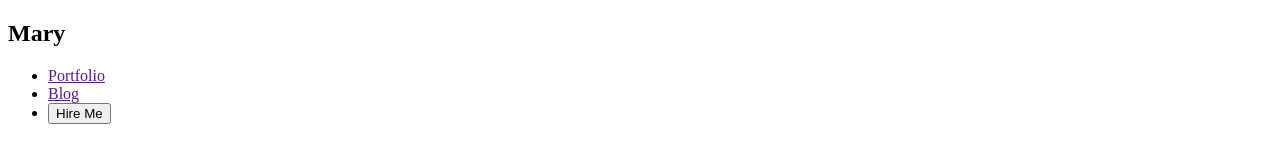
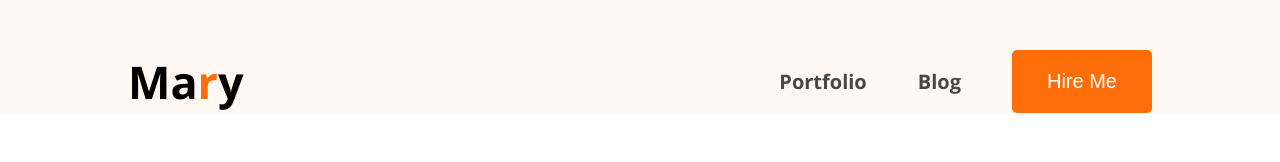
Before and after one commit to MOZID-2025/Hero-dev-portfolio-code, a plain HTML site: page index.html in a window 1280 px wide. Drawn offline with nearby package versions, Linux system fonts and the light colour scheme.

Commit message:
nav bar complete

```diff
--- a/index.html
+++ b/index.html
@@ -15,16 +15,16 @@
     <!-- custom css -->
     <link rel="stylesheet" href="style.css" />
   </head>
-  <body>
+  <body class="open-sans-font">
     <header>
       <nav>
         <div class="logo">
-          <h2>Ma<span>r</span>y</h2>
+          <h2>Ma<span class="color-orange">r</span>y</h2>
         </div>
-        <ul>
+        <ul class="menu">
           <li><a href="">Portfolio</a></li>
           <li><a href="">Blog</a></li>
-          <li><button>Hire Me</button></li>
+          <li><button class="btn">Hire Me</button></li>
         </ul>
       </nav>
     </header>
--- a/style.css
+++ b/style.css
@@ -0,0 +1,51 @@
+* {
+  margin: 0;
+  padding: 0;
+  box-sizing: border-box;
+}
+/* shared style */
+.open-sans-font {
+  font-family: "Open Sans", sans-serif;
+}
+.logo h2 {
+  font-size: 45px;
+  font-weight: bold;
+}
+.color-orange {
+  color: #fd6e0a;
+}
+.btn {
+  background-color: #fd6e0a;
+  border: none;
+  padding: 20px 35px;
+  color: #fff;
+  font-size: 20px;
+  border-radius: 5px;
+}
+/* main style */
+header {
+  background-color: #fff8f3;
+  padding-top: 50px;
+}
+
+nav {
+  width: 80%;
+  max-width: 1280px;
+  margin: 0 auto;
+  display: flex;
+  justify-content: space-between;
+  align-items: center;
+}
+
+nav .menu {
+  display: flex;
+  gap: 51px;
+  list-style: none;
+  align-items: center;
+  font-weight: bold;
+}
+nav .menu a {
+  text-decoration: none;
+  color: #474747;
+  font-size: 20px;
+}
```
